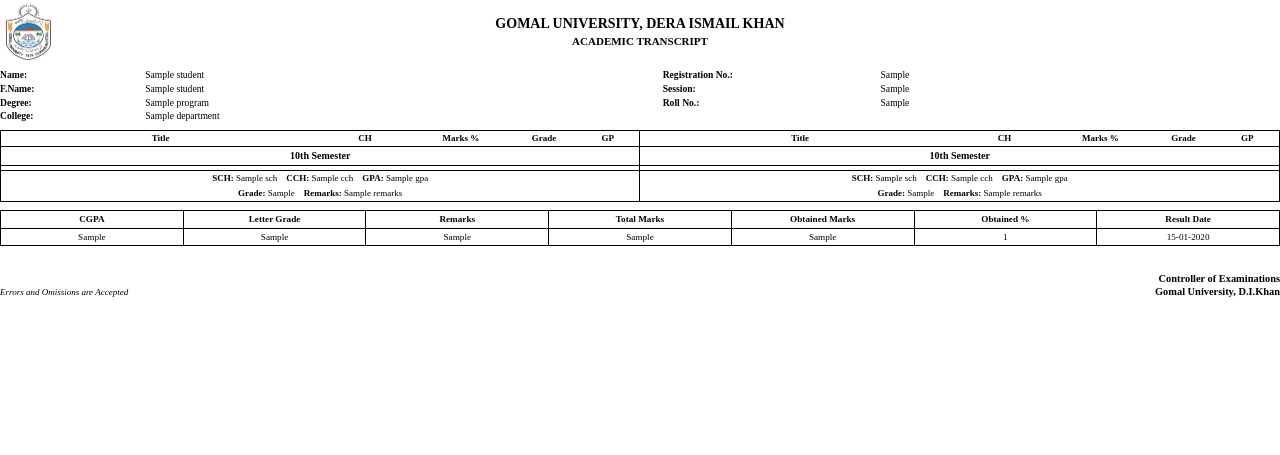
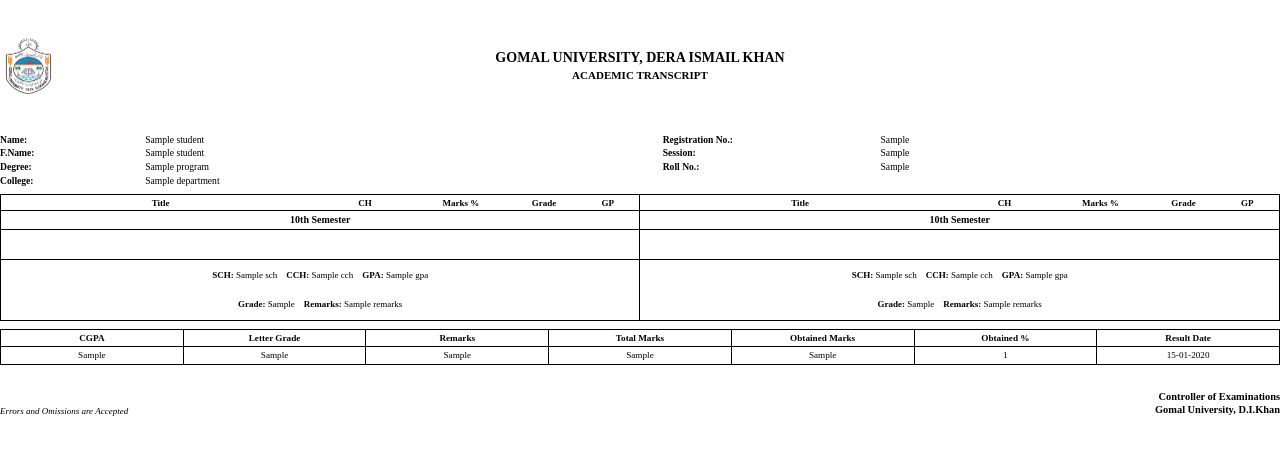
Before and after one commit to noorkhalid/Result_Portal, a Django app: template apps/results/templates/results/transcript.html in a window 1280 px wide. Shown: the top 455 px of the page. Run offline with Django 5.2, Linux system fonts and the light colour scheme; the template is opened without the code that fills it: most values are stand-ins (such as "Sample title", 1, 10 or a date in 2020).

Commit message:
Updated transcript templates

```diff
--- a/apps/results/templates/results/transcript.html
+++ b/apps/results/templates/results/transcript.html
@@ -22,7 +22,7 @@
       width: 100%;
       display: table;
       table-layout: fixed;
-      margin: 1mm 0 2mm;
+      margin: 10mm 0 2mm;
     }
     .hdr .cell { display: table-cell; vertical-align: middle; }
     .hdr .logo { width: 18mm; }
@@ -35,7 +35,7 @@
       width: 100%;
       display: table;
       table-layout: fixed;
-      margin: 1mm 0 2mm;
+      margin: 10mm 0 2mm;
       font-size: 9.6px;
     }
     .info .row { display: table-row; }
@@ -149,9 +149,21 @@
       line-height: 1.25;
       padding-top: 4.5mm;
     }
-  </style>
+
+/* Dynamic spacing for fewer semesters */
+body.few-sems table.pair-table td,
+body.few-sems table.single-sem td {
+  padding: 1.8mm 0.7mm;
+}
+
+body.few-sems table.pair-table tbody tr,
+body.few-sems table.single-sem tbody tr {
+  height: 8mm;
+}
+
+</style>
 </head>
-<body>
+<body class="{% if semester_pairs|length <= 2 %}few-sems{% endif %}">
 <div class="page">
   <div class="hdr">
     <div class="cell logo"><img src="{% static 'img/university_logo.png' %}" alt="Logo"></div>
```
Also changed, not shown: apps/results/templates/results/transcript_batch.html (+14 -2 lines).
